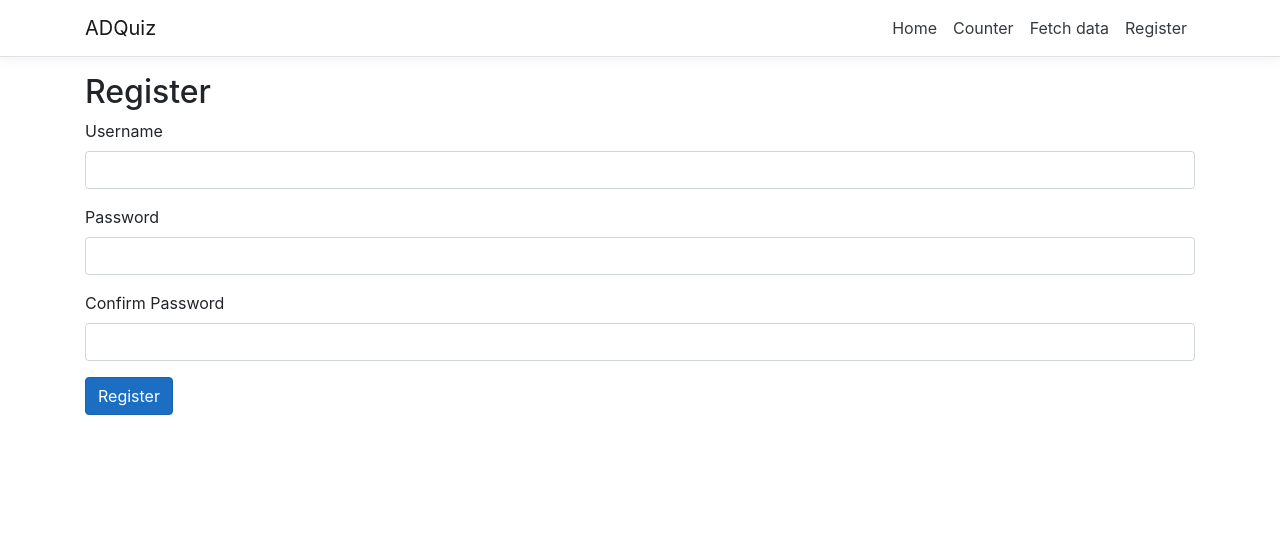
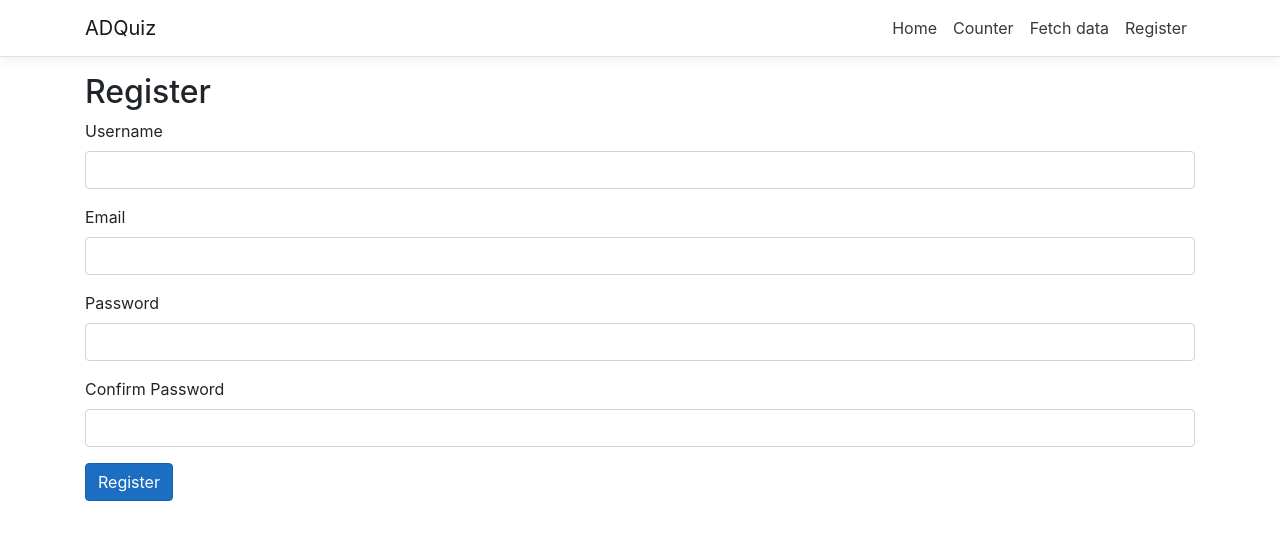
Before and after one commit to Danieliths/ADQuiz, a React (Create React App) app in the folder ADQuiz/ClientApp/: page /register in a window 1280 px wide. Shown: the top 540 px of the page. Built offline with nearby package versions, Linux system fonts and the light colour scheme.

Commit message:
register implemented

```diff
--- a/ADQuiz/ClientApp/src/components/Register.js
+++ b/ADQuiz/ClientApp/src/components/Register.js
@@ -16,6 +16,7 @@ class Register extends React.Component {
                 <h2>Register</h2>
                 <Formik
                     initialValues={{
+                        email: '',
                         firstName: '',
                         password: '',
                         confirmPassword: ''
@@ -25,11 +26,11 @@ class Register extends React.Component {
                         password: Yup.string().required('Password is required'),
                         confirmPassword: Yup.string().oneOf([Yup.ref('password'), null], 'Passwords must match')
                     })}
-                    onSubmit={({ username, password }, { setStatus, setSubmitting }) => {
+                    onSubmit={({ username, password, email }, { setStatus, setSubmitting }) => {
                         setStatus();
-                        register(username, password)
+                        register(username, password, email)
                             .then(
-                                login(username,password),
+                                login(username,password, email),
                                 error => {
                                     setSubmitting(false);
                                     setStatus(error);
@@ -42,6 +43,11 @@ class Register extends React.Component {
                                 <label htmlFor="username">Username</label>
                                 <Field name="username" type="text" className={'form-control' + (props.errors.username && props.touched.username ? ' is-invalid' : '')} />
                                 <ErrorMessage name="username" component="div" className="invalid-feedback" />
+                            </div>
+                            <div className="form-group">
+                                <label htmlFor="email">Email</label>
+                                <Field name="email" type="text" className={'form-control' + (props.errors.username && props.touched.username ? ' is-invalid' : '')} />
+                                <ErrorMessage name="email" component="div" className="invalid-feedback" />
                             </div>
                             <div className="form-group">
                                 <label htmlFor="password">Password</label>
@@ -72,11 +78,11 @@ class Register extends React.Component {
 function login(username, password) {
     // TODO
 };
-function register(username, password) {
+function register(username, password, email) {
     const requestOptions = {
         method: 'POST',
         headers: { 'Content-Type': 'application/json' },
-        body: JSON.stringify({ username, password })
+        body: JSON.stringify({ username, password, email })
     };
 
     return fetch('/register', requestOptions)
```
Also changed, not shown: 2 other files (tests, documents, lock files or other folders).
